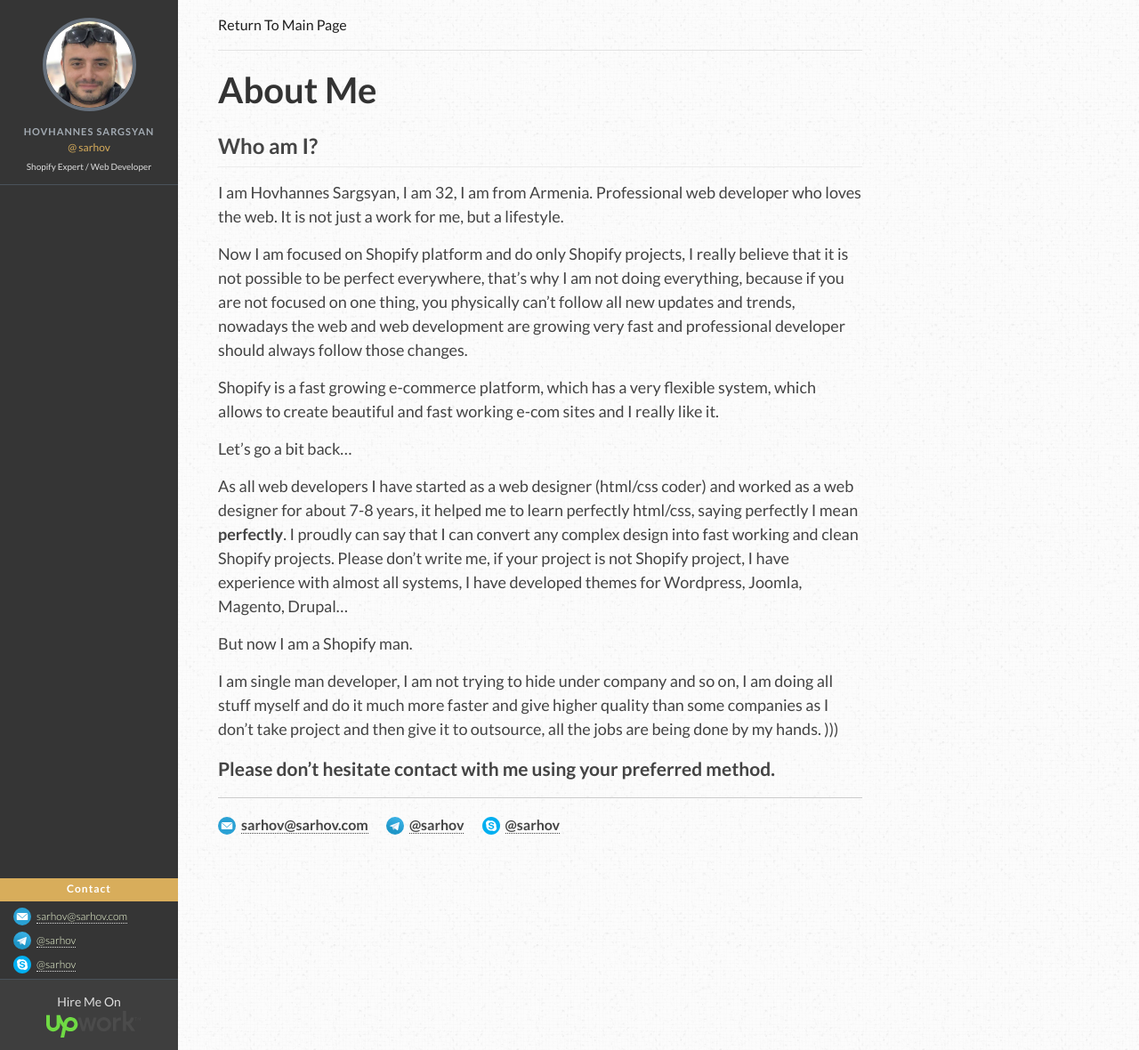
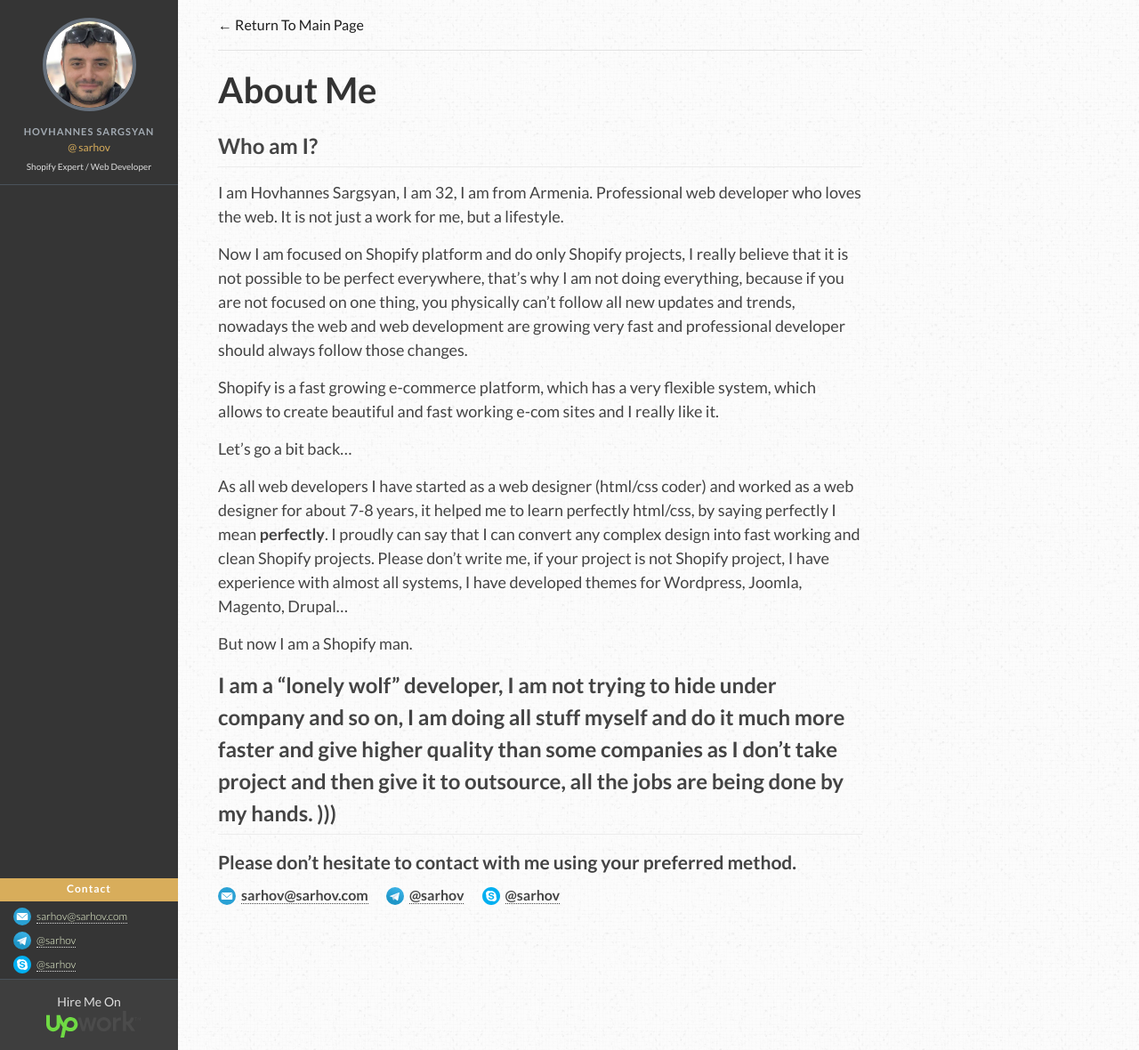
Before and after one commit to sarhov/sarhov.github.io, a Jekyll site: the page built from pages/about.md, in a window 1280 px wide and 1180 px high. Shown: the whole window at 89% size. Built offline with Jekyll 4.4.1, drawn with Linux system fonts in a browser that asks for light colours; nearby versions of some CDN libraries.

Commit message:
update about me

```diff
--- a/_layouts/page.html
+++ b/_layouts/page.html
@@ -5,7 +5,7 @@ layout: default
 <div id="page" class="single-page">
 	<div class="b-post-info clearfix">
 		<div class="b-post-info__actions">
-			<a href="/"> Return To Main Page </a>
+			<a href="/">← Return To Main Page </a>
 		</div>
 		<!-- /.b-post-info__action -->
 		<div class="b-post-info__info">
--- a/_layouts/tools.html
+++ b/_layouts/tools.html
@@ -8,7 +8,7 @@ layout: default
 			{% unless page.hide_nav %}
 		<div class="b-post-info__actions">
 
-			<a href="{{site.baseurl}}shopify-tools"> Return To All Tools </a>
+			<a href="{{site.baseurl}}shopify-tools">← Return To All Tools </a>
 		</div>
 		<!-- /.b-post-info__action -->
 			{% endunless %}
--- a/pages/about.md
+++ b/pages/about.md
@@ -21,14 +21,14 @@ Shopify is a fast growing e-commerce platform, which has a very flexible system,
 
 Let's go a bit back...
 
-As all web developers I have started as a web designer (html/css coder) and worked as a web designer for about 7-8 years, it helped me to learn perfectly html/css, saying  perfectly I mean **perfectly**. I proudly can say that I can convert any complex  design into fast working and clean Shopify projects. Please don't write me, if your project is not Shopify project, I have experience with almost all systems, I have developed themes for Wordpress, Joomla, Magento, Drupal...
+As all web developers I have started as a web designer (html/css coder) and worked as a web designer for about 7-8 years, it helped me to learn perfectly html/css, by saying  perfectly I mean **perfectly**. I proudly can say that I can convert any complex  design into fast working and clean Shopify projects. Please don't write me, if your project is not Shopify project, I have experience with almost all systems, I have developed themes for Wordpress, Joomla, Magento, Drupal...
 
 But now I am a Shopify man.
 
-I am single man developer, I am not trying to hide under company and so on, I am doing all stuff myself and do it much more faster and give higher quality than some companies as I don't take project and then give it to outsource, all the jobs are being done by  my hands. )))
+I am a "lonely wolf" developer, I am not trying to hide under company and so on, I am doing all stuff myself and do it much more faster and give higher quality than some companies as I don't take project and then give it to outsource, all the jobs are being done by  my hands. )))
+---
+### Please don't hesitate to contact with me using your preferred method.
 
-### Please don't hesitate contact with me using your preferred method.
----
 <div class="b-contact b-contact_page">
   <!-- <h3 class="b-contact__title">Contact</h3> -->
   <div class="b-contact__line">
```
